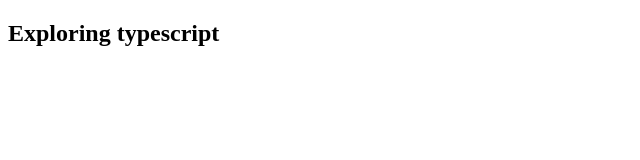
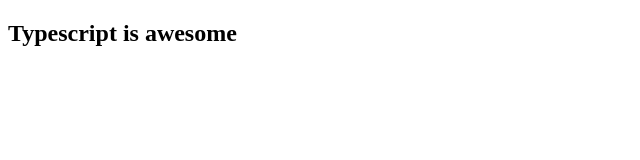
Before and after one commit to nayeemuddin-bd100/exploring-typescript, a website: page index.html in a window 1280 px wide. Shown: the full height of the page, 0-640 px from the left. Drawn offline with Linux system fonts and the light colour scheme.

```diff
--- a/index.html
+++ b/index.html
@@ -7,7 +7,7 @@
     <title>Typescript</title>
   </head>
   <body>
-    <h2>Exploring typescript</h2>
+    <h2>Typescript is awesome</h2>
   </body>
   <script src="./output/script.js"></script>
 </html>
```
